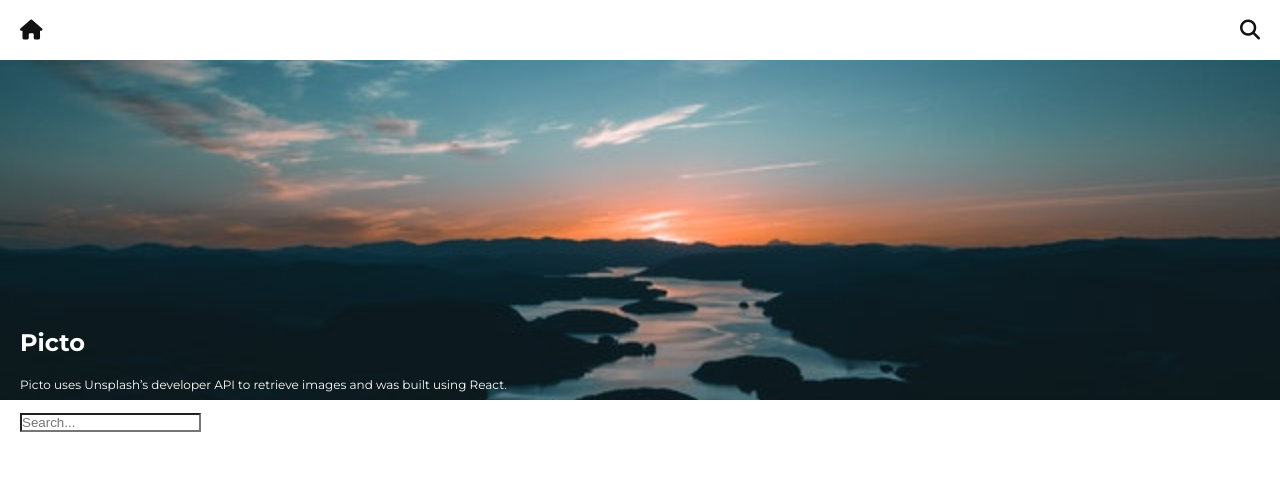
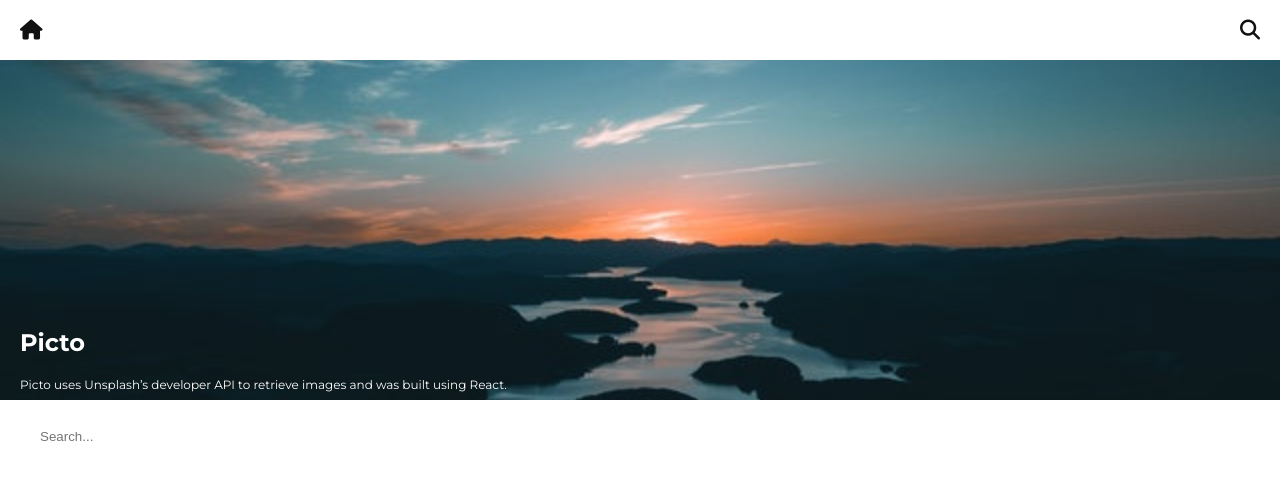
Before and after one commit to pyguy12/picto, a React (Create React App) app: page / in a window 1280 px wide. Shown: the top 480 px of the page. Built offline with nearby package versions, Linux system fonts and the light colour scheme.

Commit message:
Made a stylesheet for SearchForm and imported it.

```diff
--- a/src/components/SearchForm.js
+++ b/src/components/SearchForm.js
@@ -2,6 +2,7 @@ import React from 'react';
 import { withFormik, Form, Field } from 'formik';
 import { connect } from 'react-redux';
 import { searchSubmit } from '../actions';
+import './css/SearchForm.css';
 
 const SearchForm = () => {
   return (
--- /dev/null
+++ b/src/components/css/SearchForm.css
@@ -0,0 +1,8 @@
+.search-bar {
+  height: 3rem;
+  border-radius: 10px;
+  padding: 20px;
+  width: 100%;
+  border: none;
+  color: #5e5e5e;
+}
```
